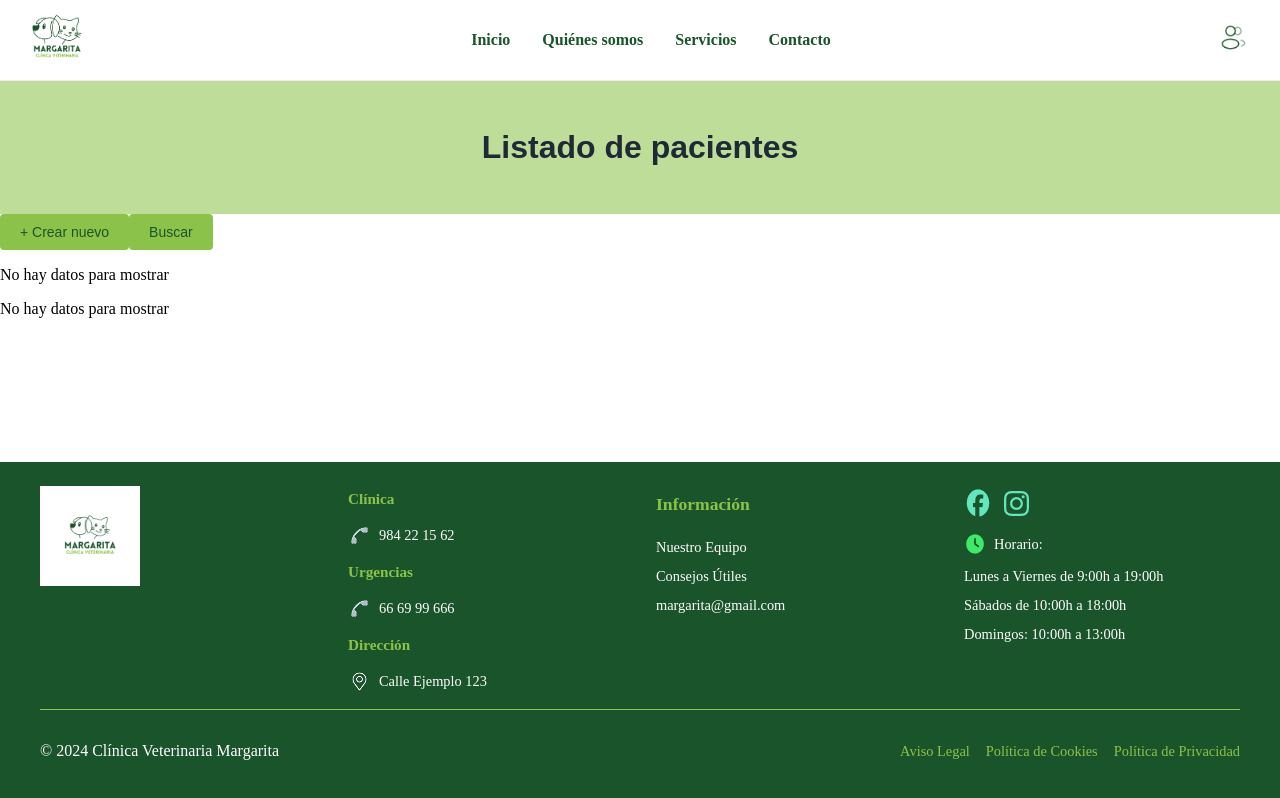
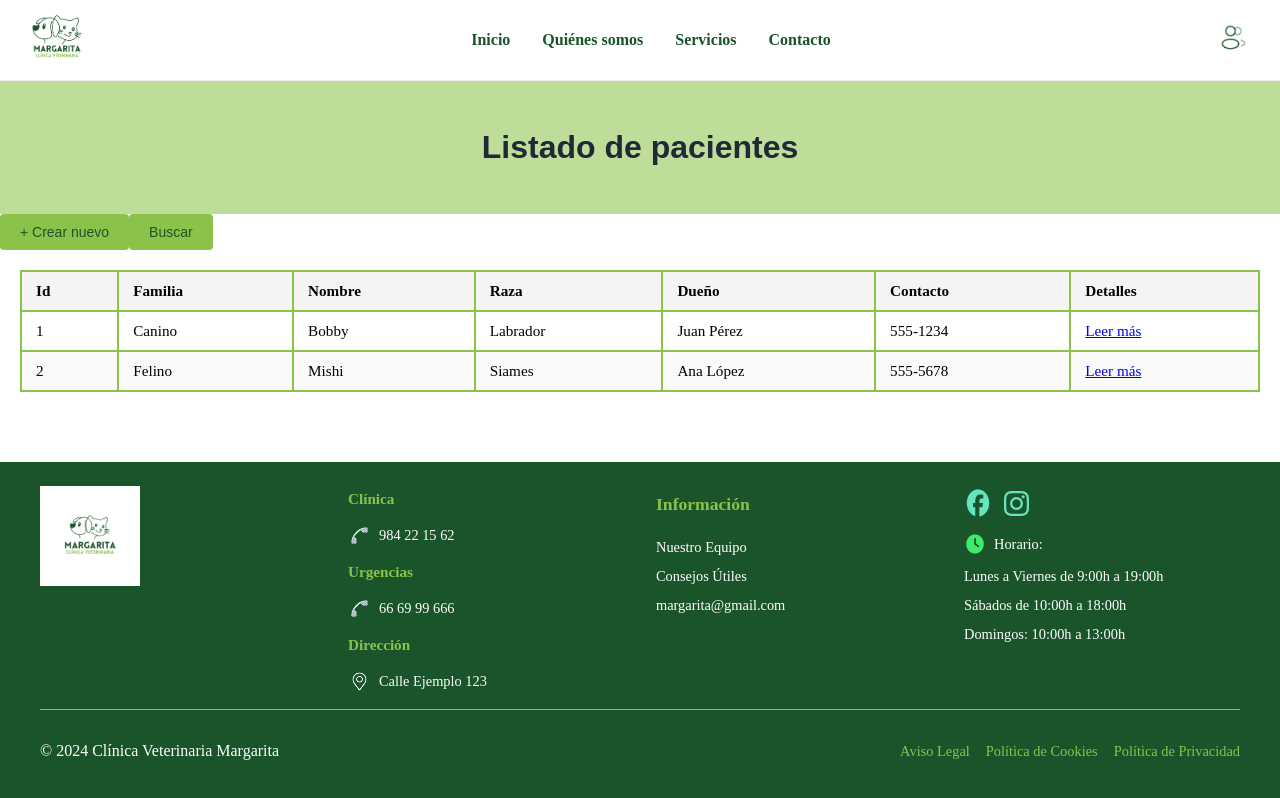
Before and after one commit to FerMarcos606/clinica-veterinaria-front, a React (Vite) app: page /listaPacientes in a window 1280 px wide. Built offline with nearby package versions, Linux system fonts and the light colour scheme; no server answers.

Commit message:
CM-25 feat: table created

```diff
--- a/src/components/table/Table.css
+++ b/src/components/table/Table.css
@@ -0,0 +1,40 @@
+.table-container {
+    padding: 20px;
+  }
+
+  .table-title {
+    font-size: 1.5rem;
+    font-weight: bold;
+    margin-bottom: 16px;
+    color: var(--color-primary-dark);
+  }
+
+  .custom-table {
+    width: 100%;
+    border-collapse: collapse;
+    font-size: 0.95rem;
+  }
+
+  .custom-table th,
+  .custom-table td {
+    border: 2px solid var(--color-primary);
+    padding: 10px 14px;
+    text-align: left;
+  }
+
+  .custom-table thead {
+    background-color: #f4f4f4;
+  }
+
+  .custom-table tr:nth-child(even) {
+    background-color: #fafafa;
+  }
+
+  .custom-table tr:hover {
+    background-color: #f1f7ff;
+  }
+
+  .error {
+    color: red;
+    font-weight: bold;
+  }
--- a/src/components/table/Table.jsx
+++ b/src/components/table/Table.jsx
@@ -1,34 +1,28 @@
-import React from "react";
+import "./Table.css";
 
-const Table = ({ data }) => {
-    // Asegúrate de que data es un array de objetos
-    if (!data || data.length === 0) {
-      return <p>No hay datos para mostrar</p>;
-    }
-
-    // Obtener las cabeceras de la primera fila de datos
-    const cabeceras = Object.keys(data[0]);
-
+export default function Table({ columnas, data }) {
     return (
-        <table className="mi-tabla"> {/* Puedes añadir una clase CSS para estilizar */}
+      <div className="table-container">
+        <table className="custom-table">
           <thead>
             <tr>
-              {cabeceras.map((cabecera, index) => (
-                <th key={index}>{cabecera}</th>
+              {columnas.map((col) => (
+                <th key={col.accessor}>{col.header}</th>
               ))}
             </tr>
           </thead>
           <tbody>
-            {data.map((fila, rowIndex) => (
-              <tr key={rowIndex}>
-                {cabeceras.map((cabecera, colIndex) => (
-                  <td key={colIndex}>{fila[cabecera]}</td>
-                ))}
-              </tr>
+            {data.map((fila, idx) => (
+              <tr key={idx}>
+              {columnas.map((col) => (
+                <td key={col.header}>
+                  {col.render ? col.render(fila) : fila[col.accessor]}
+                </td>
+              ))}
+            </tr>
             ))}
           </tbody>
         </table>
-      );
-    };
-
-    export default Table;
+      </div>
+    );
+  }
--- a/src/pages/admin/patientList/PatientListPage.jsx
+++ b/src/pages/admin/patientList/PatientListPage.jsx
@@ -1,10 +1,59 @@
-import React from "react";
+import React, {useEffect, useState} from "react";
+import { Link } from "react-router-dom";
 import Hero from "../../../components/hero/Hero";
 import Button from "../../../components/button/Button";
 import Table from "../../../components/table/Table";
-import TableI from "../../../components/table/Table";
 
 export const PatientList = () => {
+    const [pacientes, setPacientes] = useState([]);
+
+    useEffect(() => {
+        const fetchPacientes = async () => {
+          const response = await fetch("http://localhost:8080/api/v1/patients");
+          const data = await response.json();
+          setPacientes(data);
+        };
+        fetchPacientes();
+      }, []);
+
+      const columnasPacientes = [
+        { header: "Id", accessor: "id" },
+        { header: "Familia", accessor: "familia" },
+        { header: "Nombre", accessor: "nombre" },
+        { header: "Raza", accessor: "raza" },
+        { header: "Dueño", accessor: "duenio" },
+        { header: "Contacto", accessor: "contacto" },
+        {
+            header: "Detalles",
+            render: (fila) => (
+              <Link to={`/pacientes/${fila.id}`} className="leer-mas">
+                Leer más
+              </Link>
+            )
+          }
+      ];
+
+      const datosEjemplo = [
+        {
+          id: 1,
+          familia: "Canino",
+          nombre: "Bobby",
+          raza: "Labrador",
+          duenio: "Juan Pérez",
+          contacto: "555-1234",
+          detalles: "Leer más",
+        },
+        {
+          id: 2,
+          familia: "Felino",
+          nombre: "Mishi",
+          raza: "Siames",
+          duenio: "Ana López",
+          contacto: "555-5678",
+          detalles: "Leer más",
+        },
+    ]
+
     return (
         <>
         <Hero text="Listado de pacientes"></Hero>
@@ -12,8 +61,7 @@ export const PatientList = () => {
             <Button text="+ Crear nuevo"></Button>
             <Button></Button>
         </span>
-        <Table></Table>
-        <TableI></TableI>
+        <Table columnas={columnasPacientes} data={datosEjemplo}></Table>
         </>
     )
 }
```
Also changed, not shown: src/components/tableI/TableI.jsx (deleted, +0 -47 lines), src/components/tableI/TableI.css (deleted).
